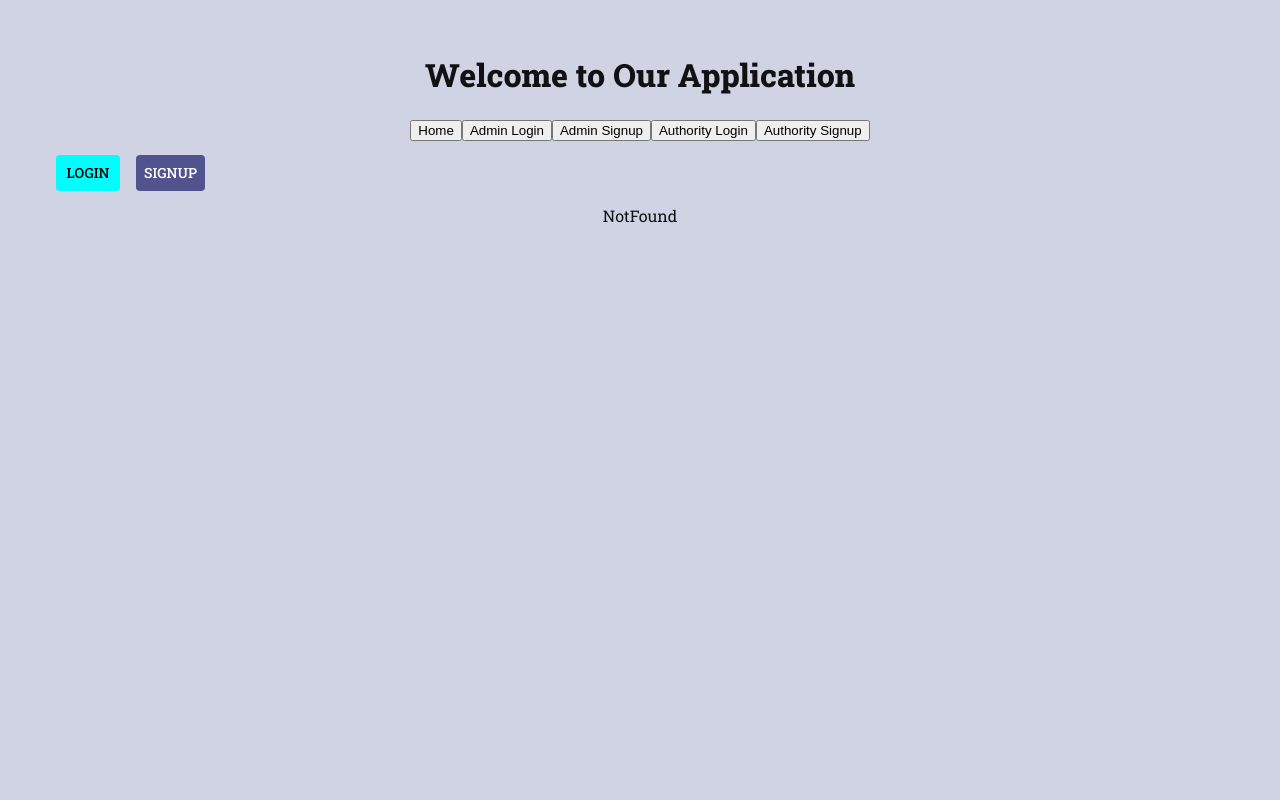
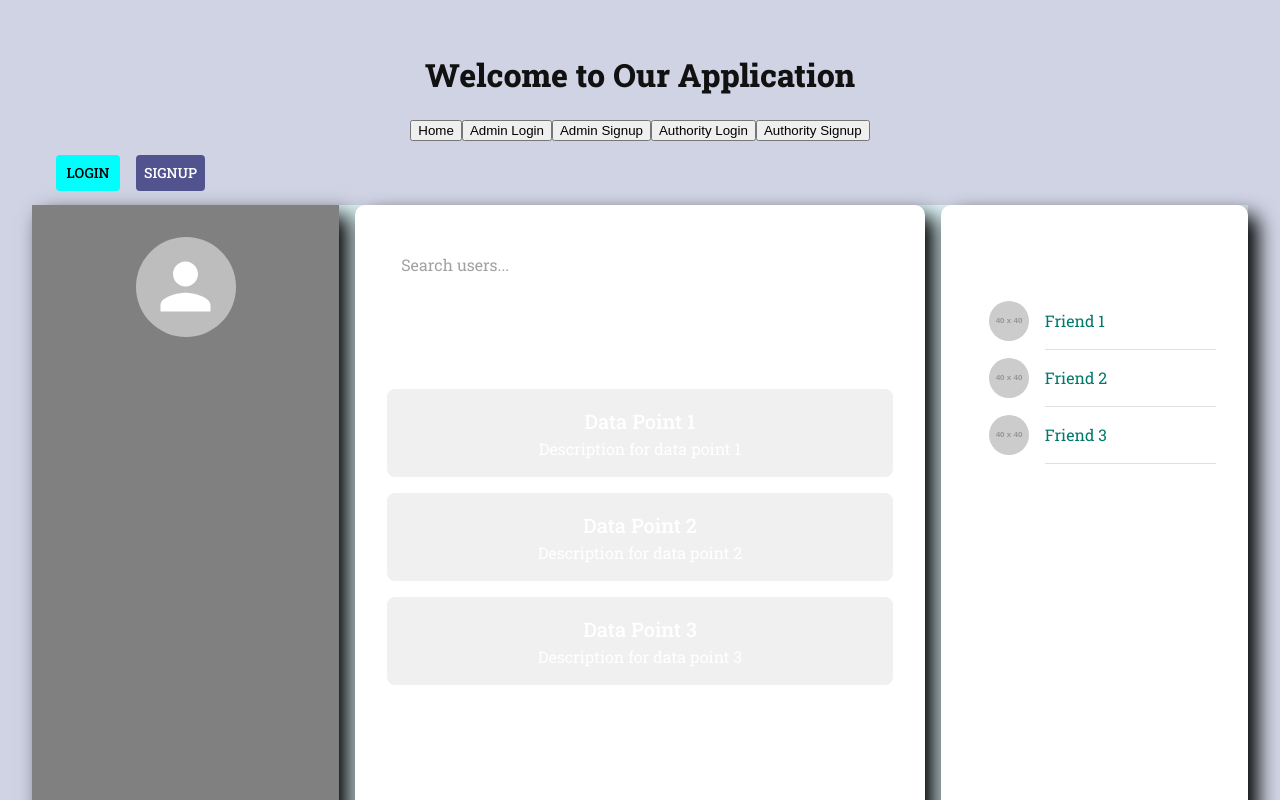
Before and after one commit to mehreen019/hackCSB_disaster_management, a React (Create React App) app in the folder weather-app-chart/: page /profile/1 in a window 1280 px wide. Shown: the top 800 px of the page. Built offline with nearby package versions, Linux system fonts and the light colour scheme.

Commit message:
a dummy dashboard view

```diff
--- a/weather-app-chart/src/App.js
+++ b/weather-app-chart/src/App.js
@@ -2,7 +2,6 @@
 
 import React from 'react';
 import './App.css';
-
 import Header from "./components/Header";
 import { Routes, Route } from "react-router-dom";
 import Home from "./pages/Home";
@@ -12,7 +11,7 @@ import AuthoritySignup from "./pages/authoritysignup";
 import AdminSignup from "./pages/adminsignup";
 import NotFound from "./pages/NotFound";
 import LandingPage from './pages/LandingPage';
-
+import Dashboard from './pages/dashboard'; // Import the Dashboard component
 
 function App() {
     return (
@@ -26,11 +25,11 @@ function App() {
                 <Route path="/admin_user/signup" element={<AdminSignup />} />
                 <Route path="/authority_user/login" element={<AuthorityLogin />} />
                 <Route path="/authority_user/signup" element={<AuthoritySignup/>} />
+                <Route path="/profile/:username" element={<Dashboard />} /> {/* Add the profile route */}
                 <Route path="*" element={<NotFound />} />
             </Routes>
         </main>
     );
 }
 
-
 export default App;
--- a/weather-app-chart/src/components/Header.js
+++ b/weather-app-chart/src/components/Header.js
@@ -37,7 +37,12 @@ const Header = () => {
           {auth?.isLoggedIn ? (
             <>
               <NavigationLink bg="#00fffc" to="/" text="Logout" textColor="black" onClick={auth.logout}  />
-              <NavigationLink bg="#51538f" textColor="white" to="/" text="Profile" />
+              <NavigationLink
+            bg="#51538f"
+            textColor="white"
+            to={`/profile/${auth.user.username}`}  // Include the username in the route
+            text="Profile"
+          />
             </>
           ) : (
             <>
--- a/weather-app-chart/src/context/AuthContext.js
+++ b/weather-app-chart/src/context/AuthContext.js
@@ -31,7 +31,7 @@ import {
       const data = await loginadmin(email, password);
       console.log("here is the response from api-com : ", data)
      // console.log(data.response.status)
-      if (data === 200) {
+      if (data) {
         setUser({ email: data.email, username: data.name });
         setIsLoggedIn(true);
       }
--- a/weather-app-chart/src/helpers/api-comm.js
+++ b/weather-app-chart/src/helpers/api-comm.js
@@ -56,7 +56,7 @@ export const getShelterLocations = async () => {
     const res = await axios.post("http://localhost:5000/api/admin_user/login", { email, password });
 
     console.log('Response received---:', res);
-    return res.status;
+    return res.data;
 
     // // Check if the response status is not 200
     // if (res.status !== 200) {
--- /dev/null
+++ b/weather-app-chart/src/pages/dashboard.js
@@ -0,0 +1,107 @@
+import React from 'react';
+import { Box, Typography, Avatar, TextField, List, ListItem, ListItemAvatar, ListItemText, Divider } from '@mui/material';
+import { NavLink } from 'react-router-dom';
+import { useAuth } from '../context/AuthContext';
+
+const Dashboard = () => {
+  const auth = useAuth();
+  const user = auth?.user;
+
+  const dummyData = [
+    { id: 1, title: 'Data Point 1', description: 'Description for data point 1' },
+    { id: 2, title: 'Data Point 2', description: 'Description for data point 2' },
+    { id: 3, title: 'Data Point 3', description: 'Description for data point 3' },
+  ];
+
+  const friends = [
+    { id: 1, name: 'Friend 1', profilePic: 'https://via.placeholder.com/40' },
+    { id: 2, name: 'Friend 2', profilePic: 'https://via.placeholder.com/40' },
+    { id: 3, name: 'Friend 3', profilePic: 'https://via.placeholder.com/40' },
+  ];
+
+  return (
+    <Box display="flex" height="100vh" bgcolor="#e0f7fa">
+      {/* Profile Box */}
+      <Box
+        width={{ xs: '30%', sm: '25%', md: '20%' }}
+        bgcolor="grey"
+        boxShadow="10px 10px 20px #000"
+        padding={4}
+        display="flex"
+        flexDirection="column"
+        alignItems="center"
+      >
+        <Avatar src={user?.profilePic} alt={user?.username} sx={{ width: 100, height: 100, mb: 2 }} />
+        <Typography variant="h6" fontWeight={600} color="#00796b" textAlign="center">
+          {user?.username}
+        </Typography>
+      </Box>
+
+      {/* Dummy Data Box */}
+      <Box
+        flex={1}
+        padding={4}
+        display="flex"
+        flexDirection="column"
+        gap={2}
+        bgcolor="white"
+        boxShadow="10px 10px 20px #000"
+        borderRadius="10px"
+        marginX={2}
+      >
+        {/* Search Box */}
+        <TextField
+          variant="outlined"
+          placeholder="Search users..."
+          fullWidth
+          sx={{ marginBottom: 4 }}
+        />
+
+        {/* Dummy Data */}
+        <Box>
+          <Typography variant="h5" marginBottom={2}>
+            Dashboard Data
+          </Typography>
+          {dummyData.map((data) => (
+            <Box key={data.id} mb={2} p={2} bgcolor="#f0f0f0" borderRadius={2}>
+              <Typography variant="h6">{data.title}</Typography>
+              <Typography>{data.description}</Typography>
+            </Box>
+          ))}
+        </Box>
+      </Box>
+
+      {/* Friends Box */}
+      <Box
+        width={{ xs: '30%', sm: '25%', md: '20%' }}
+        bgcolor="white"
+        boxShadow="10px 10px 20px #000"
+        padding={4}
+        display="flex"
+        flexDirection="column"
+        borderRadius="10px"
+      >
+        <Typography variant="h5" marginBottom={2}>
+          Friends
+        </Typography>
+        <List>
+          {friends.map((friend) => (
+            <React.Fragment key={friend.id}>
+              <ListItem>
+                <ListItemAvatar>
+                  <Avatar src={friend.profilePic} alt={friend.name} />
+                </ListItemAvatar>
+                <ListItemText
+                  primary={<NavLink to={`/profile/${friend.id}`} style={{ textDecoration: 'none', color: '#00796b' }}>{friend.name}</NavLink>}
+                />
+              </ListItem>
+              <Divider variant="inset" component="li" />
+            </React.Fragment>
+          ))}
+        </List>
+      </Box>
+    </Box>
+  );
+};
+
+export default Dashboard;
```
